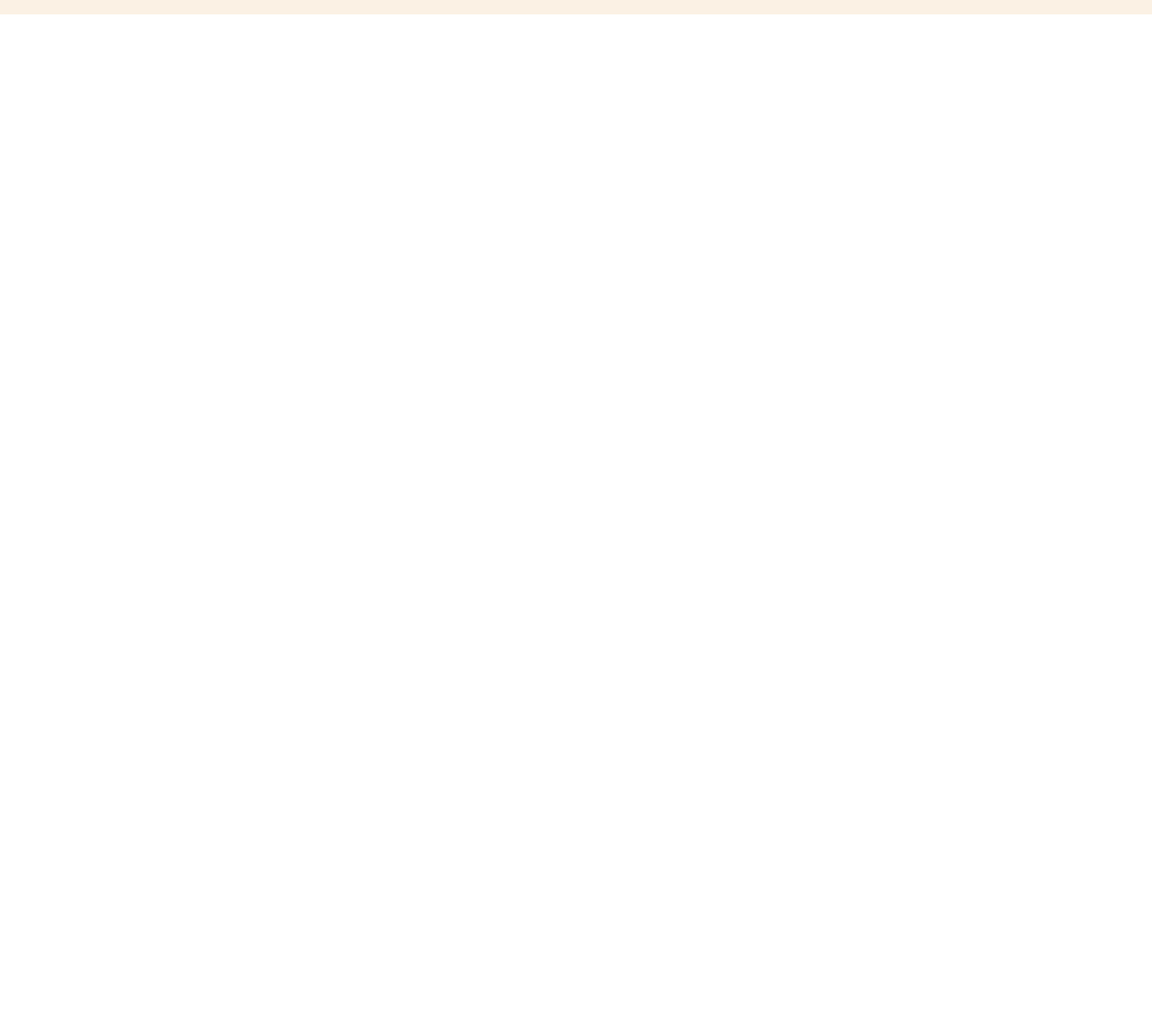
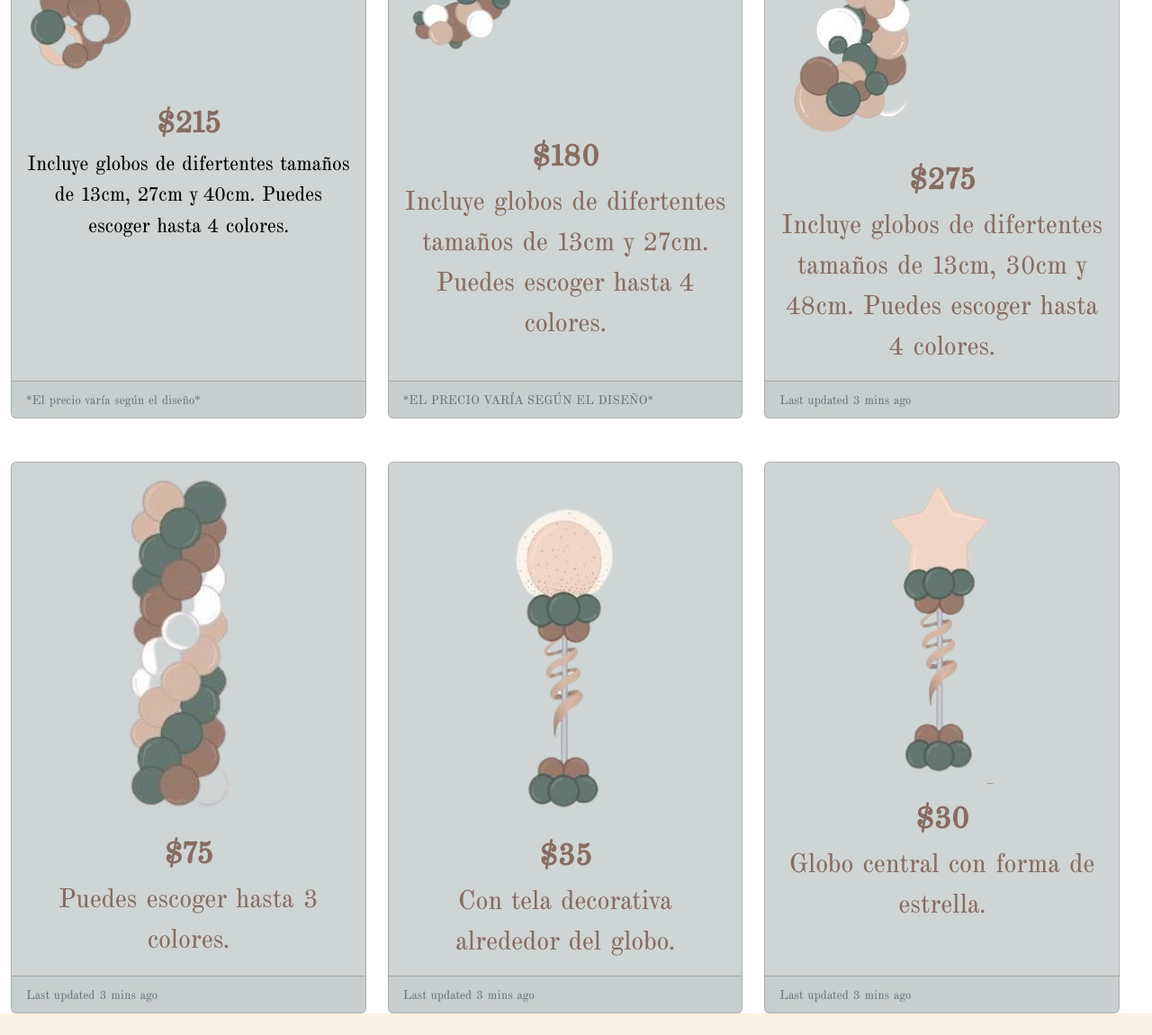
Before and after one commit to Merl024/PF-MelisaRivas, a website: page pages/servicios.html in a window 1280 px wide. Shown: the part 373-1523 px from the top of the page at 90% size. Before the commit the page ends 800 px from the top, so only its background shows below. Drawn offline with nearby package versions, Linux system fonts and the light colour scheme.

Commit message:
seccion de servicios casi terminada

```diff
--- a/pages/servicios.html
+++ b/pages/servicios.html
@@ -8,7 +8,7 @@
     <!--LINK FAVICON-->
     <link rel="shortcut icon" href="../Imgs/logo.png" type="image/x-icon">
     <!--LINK SEO-->
-  <meta name="description" content="Nos ubicamos en Tomball, TX. Hacemos decoraciones para fiestas. O bien, puederentar algunas de estas decoraciones. ">
+    <meta name="description" content="Nos ubicamos en Tomball, TX. Hacemos decoraciones para fiestas. O bien, puede rentar algunas de estas decoraciones. ">
     <meta name="keywords" content="rentar, decoraciones, fiestas, Tomball">
     <!--LINK AOS-->
     <link href="https://unpkg.com/aos@2.3.1/dist/aos.css" rel="stylesheet">
@@ -51,8 +51,91 @@
           </nav>
       </div>
     </header>
+    <!--CARDS EN DONDE SE COLOCARA EL LISTADOS DE TODOS LOS TIPOS DE DECORACIONES DE GLOBOS QUE SE PUEDEN HACER-->
     <main class="row">
-
+      <div class="row row-cols-1 row-cols-md-3 g-4">
+        <!--CARD 1-->
+        <div class="col">
+          <div class="card h-100">
+            <img src="../Imgs/Decoraciones/globos1-removebg-preview.png" class="card-img-top mt2 mb0 p2" alt="SERVICIOS">
+            <div class="card-body">
+              <h5 class="card-title">$215</h5>
+              <p class="card-text p-card">Incluye globos de difertentes tamaños de 13cm, 27cm y 40cm. Puedes escoger hasta 4 colores.</p>
+            </div>
+            <div class="card-footer">
+              <small class="text-muted">*El precio varía según el diseño*</small>
+            </div>
+          </div>
+        </div>
+        <!--CARD 2-->
+        <div class="col">
+          <div class="card h-100">
+            <img src="../Imgs/Decoraciones/globos2-removebg-preview.png" class="card-img-top mt2 mb0 p2" alt="SERVICIOS">
+            <div class="card-body">
+              <h5 class="card-title">$180</h5>
+              <p class="card-text">Incluye globos de difertentes tamaños de 13cm y 27cm. Puedes escoger hasta 4 colores.</p>
+            </div>
+            <div class="card-footer">
+              <small class="text-muted">*EL PRECIO VARÍA SEGÚN EL DISEÑO*</small>
+            </div>
+          </div>
+        </div>
+        <!-- CARD 3-->
+        <div class="col">
+          <div class="card h-100">
+            <img src="../Imgs/Decoraciones/globos3-removebg-preview.png" class="card-img-top mt2 mb0 p3 pb2" alt="SERVICIOS">
+            <div class="card-body pt0">
+              <h5 class="card-title">$275</h5>
+              <p class="card-text">Incluye globos de difertentes tamaños de 13cm, 30cm y 48cm. Puedes escoger hasta 4 colores.</p>
+            </div>
+            <div class="card-footer">
+              <small class="text-muted">Last updated 3 mins ago</small>
+            </div>
+          </div>
+        </div>
+      </div>
+      <!--SEGUNDA FILA DE LISTA DE SERVICIOS-->
+      <div class="row row-cols-1 row-cols-md-3 g-4">
+        <!--CARD 4-->
+        <div class="col">
+          <div class="card h-100">
+            <img src="../Imgs/Decoraciones/globos4-removebg-preview.png" class="card-img-top" alt="SERVICIOS">
+            <div class="card-body">
+              <h5 class="card-title">$75</h5>
+              <p class="card-text">Puedes escoger hasta 3 colores.</p>
+            </div>
+            <div class="card-footer">
+              <small class="text-muted">Last updated 3 mins ago</small>
+            </div>
+          </div>
+        </div>
+        <!--CARD 5-->
+        <div class="col">
+          <div class="card h-100">
+            <img src="../Imgs/Decoraciones/globos5-removebg-preview.png" class="card-img-top" alt="SERVICIOS">
+            <div class="card-body">
+              <h5 class="card-title">$35</h5>
+              <p class="card-text">Con tela decorativa alrededor del globo.</p>
+            </div>
+            <div class="card-footer">
+              <small class="text-muted">Last updated 3 mins ago</small>
+            </div>
+          </div>
+        </div>
+        <!--CARD 6-->
+        <div class="col">
+          <div class="card h-100">
+            <img src="../Imgs/Decoraciones/globos6-removebg-preview.png" class="card-img-top" alt="SERVICIOS">
+            <div class="card-body">
+              <h5 class="card-title">$30</h5>
+              <p class="card-text">Globo central con forma de estrella.</p>
+            </div>
+            <div class="card-footer">
+              <small class="text-muted">Last updated 3 mins ago</small>
+            </div>
+          </div>
+        </div>
+      </div>
     </main>
     <footer class="row bg p3 f-parrafos textFoo">
       <div class="col-xl-4 col-12">
--- a/scss/_img.scss
+++ b/scss/_img.scss
@@ -5,6 +5,9 @@
 .imgFluid{
      width: 80%;
      height: auto;
+     display: flex;
+     flex: auto;
+     justify-content:center;
 }
 .imgCard{
      max-width: 55%;
--- a/scss/_texto.scss
+++ b/scss/_texto.scss
@@ -10,8 +10,12 @@ h5{
     font-size: 35px;
     text-align: center;
 }
+.card-title{
+    font-weight: bold;
+}
 .p-card{
     font-size: 23px;
+    text-align: center;
 }
 .textFoo, .p-foo{
     font-size: 25px;
@@ -40,6 +44,7 @@ h2, h3{
     font-weight: bold;
     font-size: 35px;
 }
+
 @media screen and (min-width:1024px){
     p:not(.p-card, .textFoo, .p-foo, .p-nosotros){
         font-size: 30px;
@@ -62,4 +67,8 @@ h2, h3{
         flex-direction: column;
         justify-content: flex-end;
     }
+    h5:not(.card-title){
+        font-size: 25px;
+        text-align: center;
+    }
 }
```
Also changed, not shown: index.html (+4 -4 lines), pages/nosotros.html (+2 -0 lines), Imgs/Decoraciones/globos1-removebg-preview.png (added), Imgs/Decoraciones/globos10-removebg-preview.png (added), Imgs/Decoraciones/globos11-removebg-preview.png (added), Imgs/Decoraciones/globos12-removebg-preview.png (added), Imgs/Decoraciones/globos2-removebg-preview.png (added), Imgs/Decoraciones/globos3-removebg-preview.png (added), Imgs/Decoraciones/globos4-removebg-preview.png (added), Imgs/Decoraciones/globos5-removebg-preview.png (added), Imgs/Decoraciones/globos6-removebg-preview.png (added), Imgs/Decoraciones/globos7-removebg-preview.png (added), Imgs/Decoraciones/globos8-removebg-preview.png (added), Imgs/Decoraciones/globos9-removebg-preview.png (added), 1 more files, 1 other file. Lines whose indentation alone changed are shown as unchanged.
